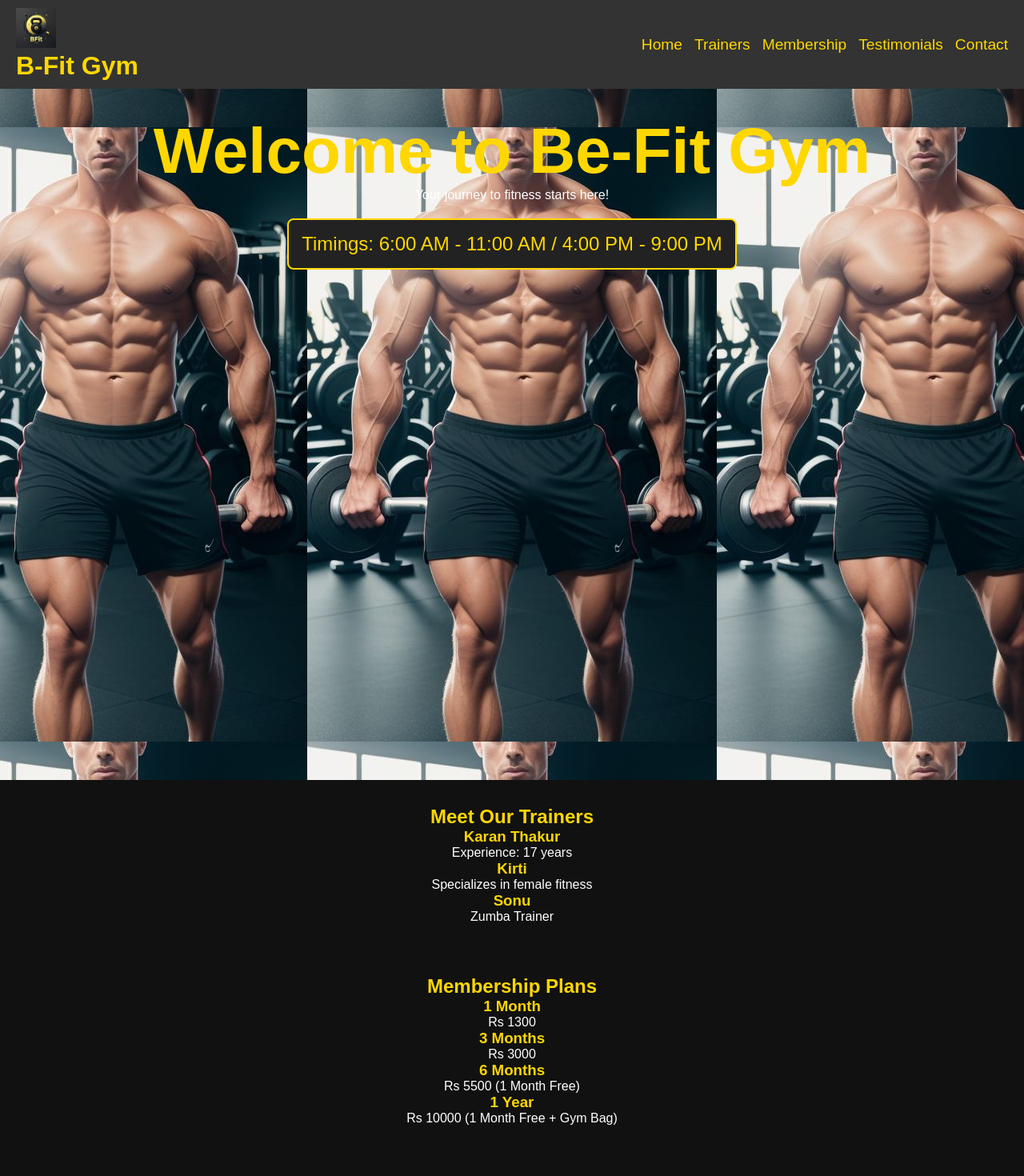
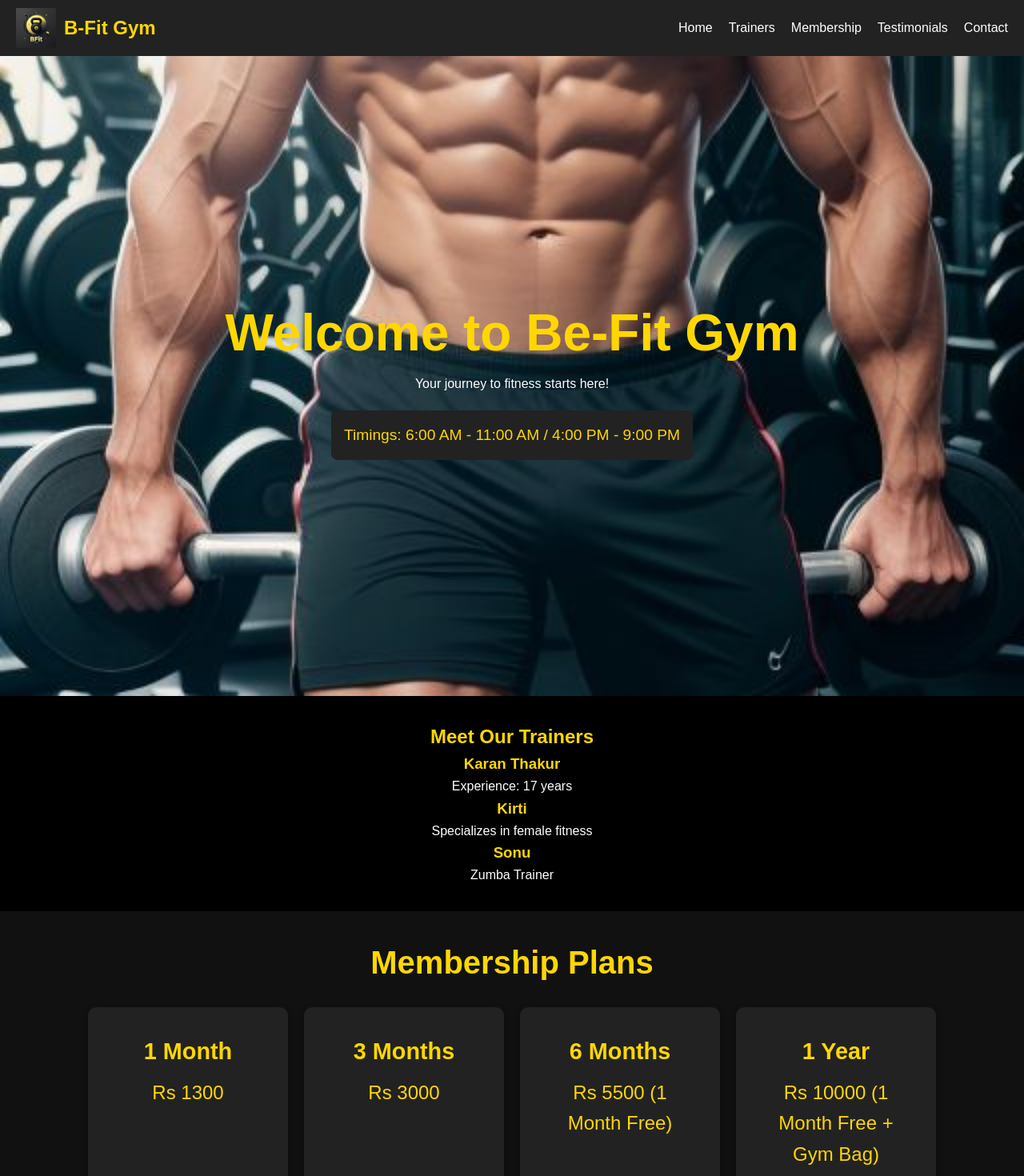
Before and after one commit to VarnankSharma/BfitGym, a React (Create React App) app: page / in a window 1280 px wide. Shown: the top 1470 px of the page at 80% size. Built offline with nearby package versions, Linux system fonts and the light colour scheme.

Commit message:
Updated content

```diff
--- a/public/styles.css
+++ b/public/styles.css
@@ -1,150 +1,142 @@
-/* Reset some basic styling */
-body, h1, h2, h3, p, ul, li {
+/* General Reset */
+* {
   margin: 0;
   padding: 0;
   box-sizing: border-box;
-  font-family: Arial, sans-serif;
 }
 
-/* General Styling */
 body {
+  font-family: Arial, sans-serif;
+  font-size: 16px;
+  color: #fff;
   background-color: #000; /* Black background */
-  color: #fff; /* White text */
-  font-size: 16px;
+  line-height: 1.6;
 }
 
 h1, h2, h3 {
-  color: #FFD700; /* Golden text for headings */
+  color: #FFD700; /* Golden text */
 }
 
-section {
-  padding: 2rem;
-  text-align: center;
-  background-color: #111; /* Slightly lighter black for sections */
-  color: #fff; /* White text */
+a {
+  text-decoration: none;
+  color: inherit;
+  transition: color 0.3s ease, transform 0.3s ease;
 }
 
-/* Navbar Styling */
+a:hover {
+  color: #fff;
+  transform: scale(1.05);
+}
+
+/* Navbar */
 nav {
   display: flex;
+  justify-content: space-between;
   align-items: center;
-  justify-content: space-between;
-  background-color: #333; /* Dark background */
   padding: 10px 20px;
+  background-color: #222;
   position: sticky;
-  top: 0; /* Make navbar stick to the top */
+  top: 0;
   z-index: 1000;
 }
 
-nav img {
-  height: 50px;
-  width: auto; /* Maintain aspect ratio */
+nav .logo-container {
+  display: flex;
+  align-items: center; /* Vertically center the logo and gym name */
+  justify-content: flex-start; /* Align items to the left */
+  gap: 10px; /* Space between the logo and the gym name */
 }
 
-nav h1 {
-  color: #FFD700; /* Golden text */
-  margin: 0;
-  font-size: 2rem;
+nav .logo-container img {
+  width: 50px;
+  height:auto;
+}
+
+nav .logo-container h1 {
+  font-size: 1.5rem;
 }
 
 nav ul {
+  display: flex;
+  gap: 20px;
   list-style: none;
-  display: flex;
-  gap: 15px;
-  margin: 0;
-  padding: 0;
 }
 
 nav ul li a {
-  color: #FFD700; /* Golden links */
-  text-decoration: none;
-  font-size: 1.2rem;
-  transition: color 0.3s ease, transform 0.3s ease;
+  font-size: 1rem;
 }
 
 nav ul li a:hover {
-  color: #fff; /* White on hover */
-  text-decoration: underline;
-  transform: scale(1.05);
+  color: #FFD700;
 }
 
-/* Hamburger Menu */
 .hamburger {
   display: none;
-  cursor: pointer;
   flex-direction: column;
   gap: 5px;
+  cursor: pointer;
 }
 
 .hamburger .bar {
-  width: 30px;
+  width: 25px;
   height: 3px;
   background-color: #FFD700;
-  border-radius: 5px;
 }
 
 /* Side Menu */
 .side-menu {
   position: fixed;
   top: 0;
-  right: -250px;
+  right: -100%;
   width: 250px;
   height: 100%;
-  background-color: #333;
-  display: flex;
-  flex-direction: column;
-  justify-content: center;
+  background-color: #111;
+  color: #FFD700;
   padding: 20px;
+  transition: right 0.3s ease;
   z-index: 1001;
-  transition: right 0.3s ease-in-out;
+}
+
+.side-menu.open {
+  right: 0;
 }
 
 .side-menu ul {
   list-style: none;
   padding: 0;
+  margin-top: 50px;
 }
 
 .side-menu ul li {
   margin: 20px 0;
-  text-align: center;
 }
 
 .side-menu ul li a {
-  color: #FFD700;
-  text-decoration: none;
-  font-size: 1.5rem;
-  transition: color 0.3s ease;
+  font-size: 1.2rem;
 }
 
 .side-menu ul li a:hover {
   color: #fff;
 }
 
-/* Responsive Navbar */
-@media screen and (max-width: 768px) {
-  nav ul {
-    display: none; /* Hide regular navbar links */
-  }
-
-  .hamburger {
-    display: flex; /* Show hamburger icon */
-  }
-
-  .side-menu.open {
-    right: 0; /* Show side menu when open */
-  }
-}
-
 /* Sections */
-section#home {
-  background-color: #FFD700; /* Golden background */
-  color: #000; /* Black text */
+section {
+  padding: 2rem;
   text-align: center;
 }
 
+section#home {
+  background: url('../src/assets/1.jpeg') center/cover no-repeat;
+  color: white;
+  height: 100vh;
+  display: flex;
+  flex-direction: column;
+  justify-content: center;
+  align-items: center;
+}
+
 section#home h2 {
-  font-size: 5rem; /* Large text for home section */
-  font-weight: bold;
+  font-size: 4rem;
 }
 
 section#home p.timing {
@@ -152,33 +144,74 @@ section#home p.timing {
   color: #FFD700;
   padding: 1rem;
   border-radius: 8px;
-  font-size: 1.5rem;
-  border: 2px solid #FFD700;
-  display: inline-block;
+  font-size: 1.2rem;
   margin-top: 20px;
 }
 
-/* Membership Section */
-#membership ul {
+/* General membership section styling */
+#membership {
+  padding: 2rem;
+  text-align: center;
+  background-color: #111; /* Dark background for the section */
+  color: #fff;
+}
+
+#membership h2 {
+  font-size: 2.5rem;
+  margin-bottom: 1.5rem;
+}
+
+/* Container for membership blocks */
+.membership-container {
   display: flex;
   justify-content: center;
   gap: 20px;
+  flex-wrap: wrap; /* Allow items to wrap on smaller screens */
 }
 
-#membership li {
+/* Each membership block */
+.membership-box {
   background-color: #222;
-  color: #FFD700;
-  padding: 1.5rem;
-  width: 200px;
-  border-radius: 8px;
+  color: #FFD700; /* Golden text for the title and price */
+  padding: 2rem;
+  width: 250px; /* Adjust width as needed */
+  border-radius: 10px;
   text-align: center;
-  transition: transform 0.3s ease, box-shadow 0.3s ease;
-  box-shadow: 0 0 15px rgba(255, 215, 0, 0.3);
+  box-shadow: 0 4px 10px rgba(0, 0, 0, 0.4); /* Subtle shadow */
+  transition: transform 0.3s ease, box-shadow 0.3s ease; /* Smooth transition for hover effect */
 }
 
-#membership li:hover {
-  transform: translateY(-10px);
-  box-shadow: 0 0 20px rgba(255, 215, 0, 0.6);
+.membership-box:hover {
+  transform: translateY(-10px); /* Box moves slightly up */
+  box-shadow: 0 6px 15px rgba(255, 215, 0, 0.6); /* Stronger shadow and highlight */
+}
+
+.membership-box h3 {
+  font-size: 1.8rem; /* Slightly larger font for the title */
+  font-weight: bold;
+  margin-bottom: 10px;
+}
+
+.membership-box span {
+  font-size: 1.5rem;
+  font-weight: normal;
+}
+
+/* Mobile responsiveness for small screens */
+@media (max-width: 768px) {
+  .membership-container {
+    flex-direction: column; /* Stack the membership blocks vertically */
+    gap: 15px;
+  }
+}
+
+
+/* Mobile responsiveness for small screens */
+@media (max-width: 768px) {
+  .membership-container {
+    flex-direction: column; /* Stack the membership blocks vertically */
+    gap: 15px;
+  }
 }
 
 /* Buttons */
@@ -187,10 +220,73 @@ button, .btn {
   color: #000;
   padding: 10px 20px;
   border-radius: 5px;
+  border: none;
   cursor: pointer;
+  transition: background-color 0.3s ease, color 0.3s ease;
 }
 
 button:hover, .btn:hover {
+  background-color: #fff;
+  color: #FFD700;
+}
+
+/* Responsiveness for small screens */
+@media (max-width: 768px) {
+  .membership-container {
+    flex-direction: column; /* Stack the boxes vertically on smaller screens */
+    gap: 15px;
+  }
+}
+
+
+/* Contact Us */
+form {
+  max-width: 500px;
+  margin: auto;
+  background-color: #222;
+  padding: 1.5rem;
+  border-radius: 8px;
+  box-shadow: 0 0 15px rgba(255, 215, 0, 0.3);
+}
+
+form div {
+  margin-bottom: 1rem;
+}
+
+form label {
+  display: block;
+  font-size: 1rem;
+  margin-bottom: 0.5rem;
+  color: #FFD700;
+}
+
+form input, form select, form textarea {
+  width: 100%;
+  padding: 10px;
+  border-radius: 5px;
+  border: 1px solid #FFD700;
+  background-color: #111;
+  color: #FFD700;
+  font-size: 1rem;
+}
+.error-message {
+  color: #f44336;
+  font-size: 1rem;
+  margin-bottom: 20px;
+}
+
+
+form button {
+  background-color: #FFD700;
+  color: #000;
+  padding: 10px 20px;
+  border-radius: 5px;
+  border: none;
+  cursor: pointer;
+  transition: background-color 0.3s ease, color 0.3s ease;
+}
+
+form button:hover {
   background-color: #fff;
   color: #FFD700;
 }
@@ -201,4 +297,21 @@ footer {
   color: #FFD700;
   text-align: center;
   padding: 1rem;
+  font-size: 0.9rem;
+  border-top: 2px solid #FFD700;
 }
+
+/* Media Queries */
+@media screen and (max-width: 768px) {
+  nav ul {
+    display: none;
+  }
+
+  .hamburger {
+    display: flex;
+  }
+
+  .membership-card {
+    width: 100%;
+  }
+}
```
